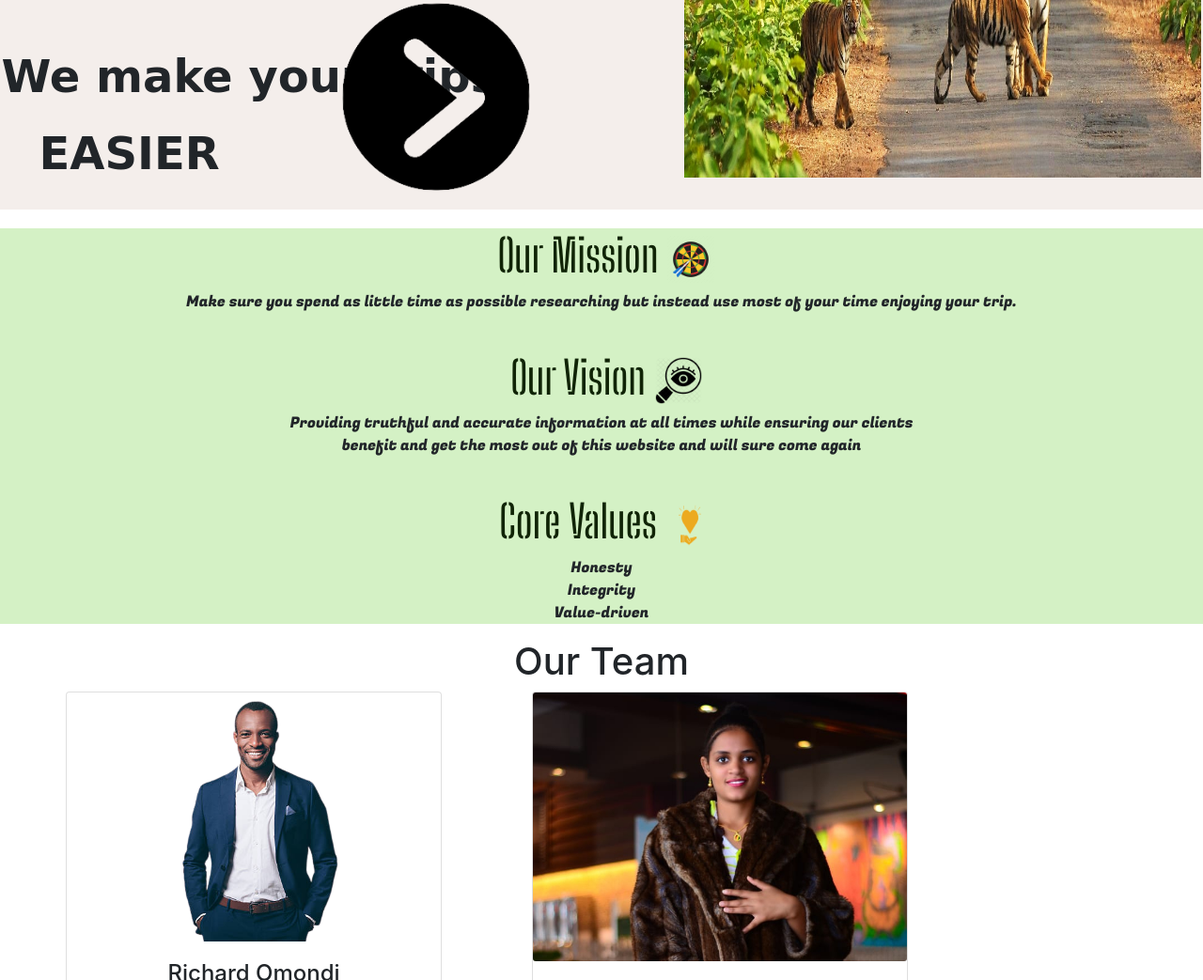
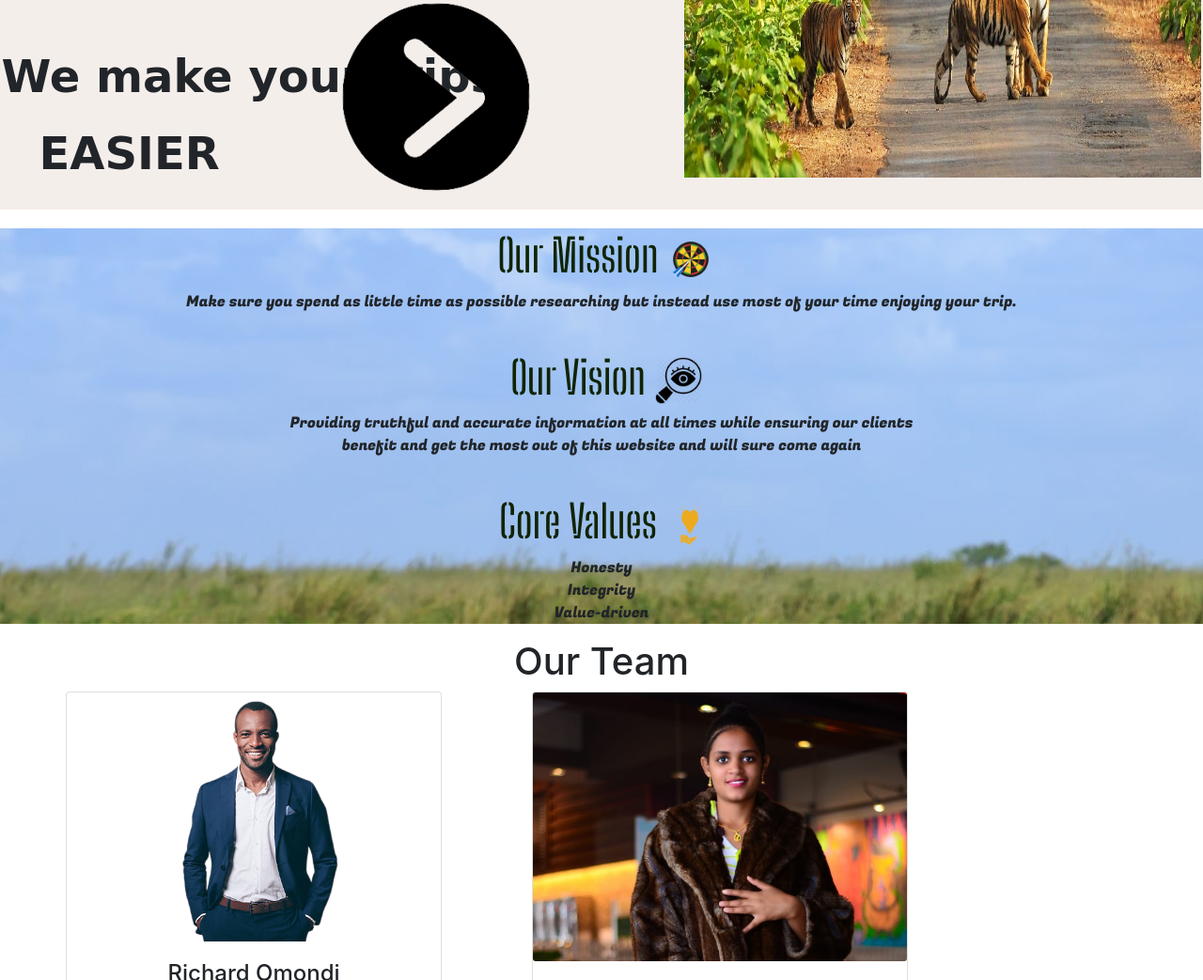
Before and after one commit to RichieOrito/infosafaris, a plain HTML site: page index.html in a window 1280 px wide. Shown: the part 1067-2110 px from the top of the page at 94% size. Drawn offline with nearby package versions, Linux system fonts and the light colour scheme; a web font is replaced by a local one.

Commit message:
add background-image to the aims section

```diff
--- a/css/index.css
+++ b/css/index.css
@@ -64,8 +64,10 @@ img{
   top:20px;
 }
 .aims{
-  background-color: #d4f1c5;
+  /* background-color: #d4f1c5; */
   margin-top: 20px;
+  background-image: url(/assets/zebra\ and\ wildbeest.jpg);
+  background-position: cover;
 }
 .aims img{
 width: 50px;
```
Also changed, not shown: assets/wildbeest.jpg (added).
